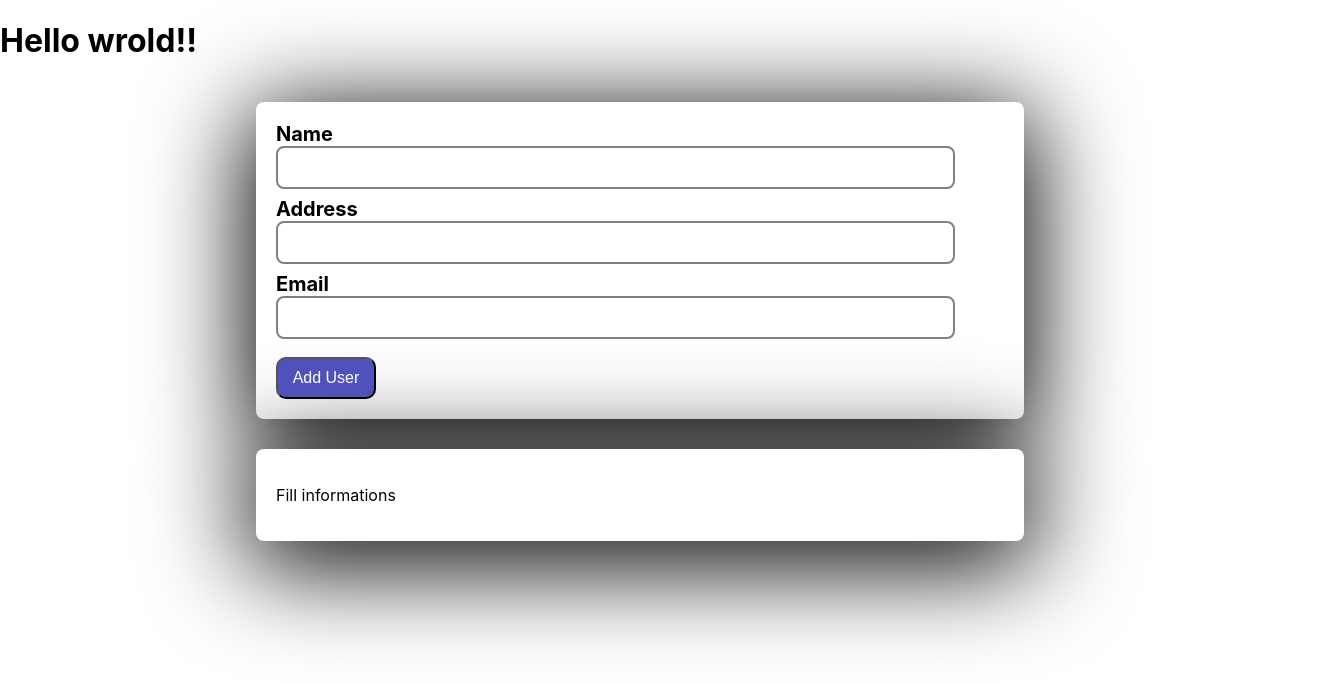
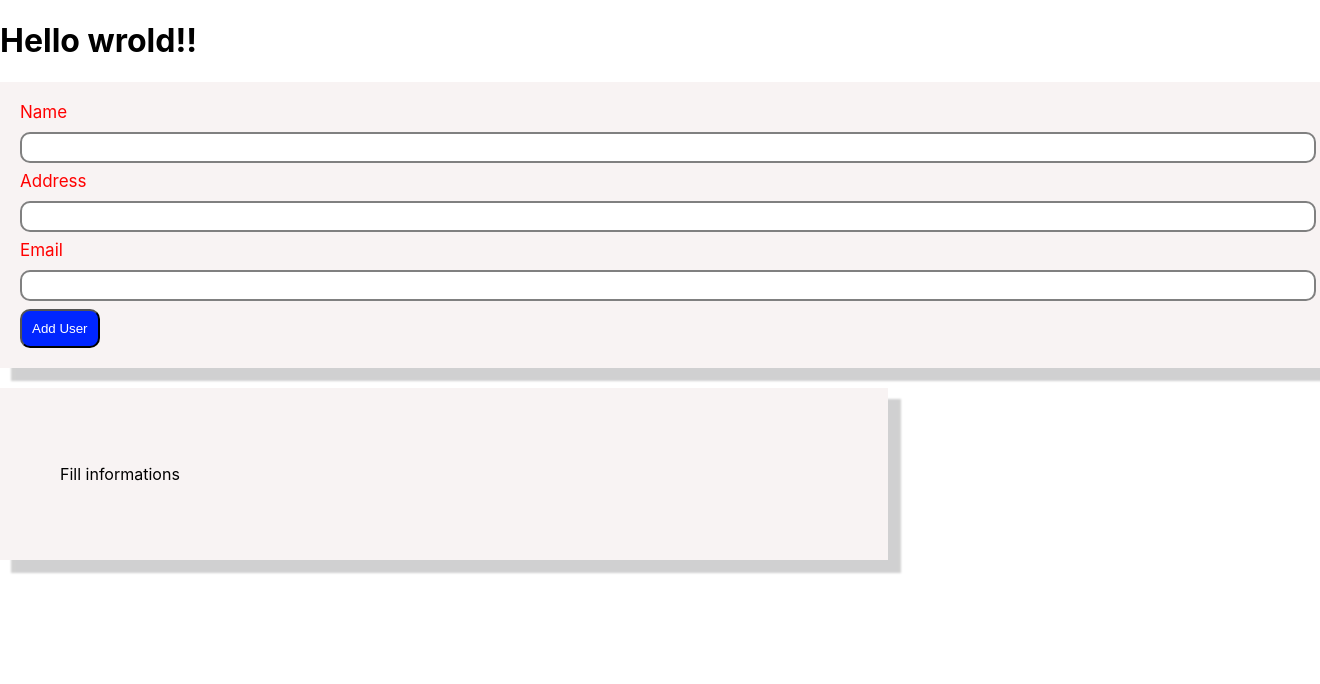
Before and after one commit to Nayyelin-2002/React, a React (Create React App) app: page / in a window 1280 px wide. Shown: the top 684 px of the page, 1320 px wide, since content can reach past the window. Built offline with nearby package versions, Linux system fonts and the light colour scheme.

Commit message:
learningreact

```diff
--- a/src/App.js
+++ b/src/App.js
@@ -1,9 +1,8 @@
-import React from "react";
-import One from "./components/Main";
 import Main from "./components/Main";
 function App() {
+  // let leepl = "pin pen tl0";
   return (
-    <div className="App">
+    <div>
       <h1>Hello wrold!!</h1>
       <Main />
     </div>
--- a/src/components/Main.js
+++ /dev/null
@@ -1,17 +0,0 @@
-import { useState } from "react";
-import Form from "./Form";
-import List from "./List";
-function Main() {
-  let [userinfo, setUserinfo] = useState([]);
-  let user = (userabout) => {
-    setUserinfo([...userinfo, userabout]);
-  };
-  return (
-    <section className="Main">
-      <Form userleepl={user} />
-      <List informations={userinfo} />
-    </section>
-  );
-}
-
-export default Main;
--- /dev/null
+++ b/src/components/Main.jsx
@@ -0,0 +1,37 @@
+// import React, { useState } from "react";
+// import Form from "./Form";
+// import List from "./List";
+
+// function Main() {
+//   const [user, setUser] = useState([]);
+
+//   const giveinfofromain = (info) => {
+//     setUser([...user, info]);
+//   };
+
+//   return (
+//     <section className="main">
+//       <Form giveinfo={giveinfofromain} />
+//       <List user={user} /> {/* Pass user prop here */}
+//     </section>
+//   );
+// }
+
+// export default Main;
+import { useState } from "react";
+import Form from "./Form";
+import List from "./List";
+function Main() {
+  let [userinfo, setUserinfo] = useState([]);
+  let user = (userabout) => {
+    setUserinfo([...userinfo, userabout]);
+  };
+  return (
+    <section className="Main">
+      <Form userleepl={user} />
+      <List informations={userinfo} />
+    </section>
+  );
+}
+
+export default Main;
--- /dev/null
+++ b/src/components/trygithub.jsx
@@ -0,0 +1 @@
+<h1>nay ye ;in</h1>;
--- a/src/index.css
+++ b/src/index.css
@@ -11,47 +11,45 @@ code {
   font-family: source-code-pro, Menlo, Monaco, Consolas, "Courier New",
     monospace;
 }
-.Main {
+.bg-color {
+  background-color: aquamarine;
+}
+.main {
   width: 60%;
   margin: 0 auto;
-  padding: 20px 0;
-}
-.bg {
-  box-shadow: 0px 17px 100px 8px rgb(0, 0, 0, 1);
-  background-color: white;
-  padding: 20px;
-  border-radius: 8px;
+  padding: 60px 0;
 }
 .form-div {
   margin-bottom: 8px;
 }
-.form-div label {
-  display: block;
-  font-size: 20px;
-  font-weight: bold;
+.bg {
+  box-shadow: 12px 12px 2px 1px rgba(23, 23, 25, 0.2);
+  background-color: rgb(248, 243, 243);
+  padding: 20px;
+  width: 100%;
 }
 .form-div input {
-  font-size: 20px;
-  width: 90%;
-  border-radius: 8px;
+  display: block;
   border: 2px solid grey;
-  padding: 8px 10px;
+  border-radius: 10px;
+  padding: 6px;
+  margin-top: 10px;
+  width: 100%;
+}
+.form-div label {
+  font-size: 17px;
+  font-weight: 500px bolder;
+  color: red;
 }
 .btn {
-  width: 100px;
-  /* height: 30px; */
-  font-size: 16px;
-  margin-top: 10px;
-  cursor: pointer;
-  padding: 10px 10px;
-  background-color: rgb(81, 81, 188);
+  padding: 10px;
+  background-color: rgb(0, 38, 255);
   color: white;
   border-radius: 10px;
+  cursor: pointer;
 }
 .card-mt {
-  margin-top: 30px;
+  margin-top: 20px;
+  padding: 60px;
+  width: 60%;
 }
-.list {
-  font-size: 30px;
-  padding: 10px;
-}
```
Also changed, not shown: src/components/Form.jsx (+59 -0 lines), src/components/List.jsx (+24 -0 lines).
